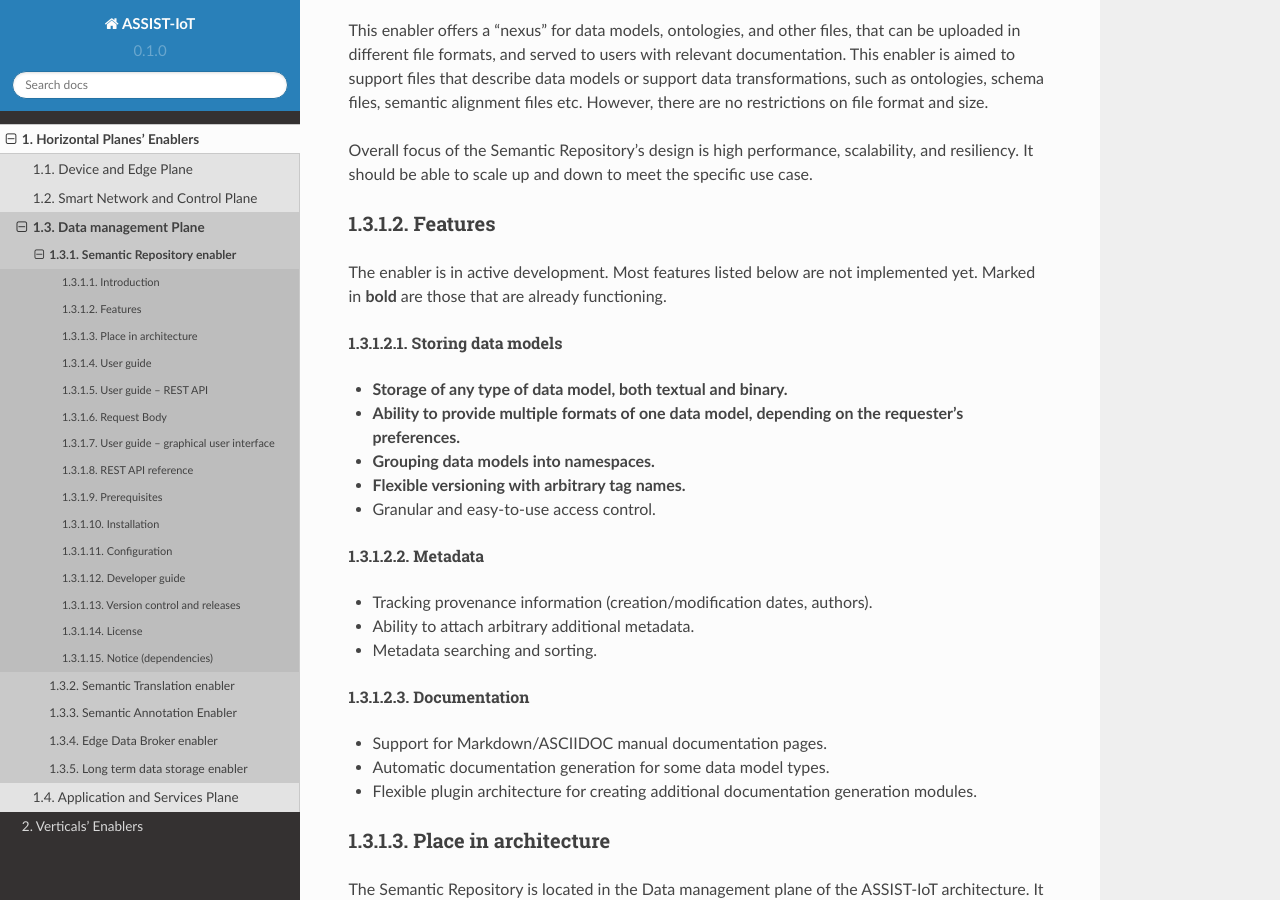
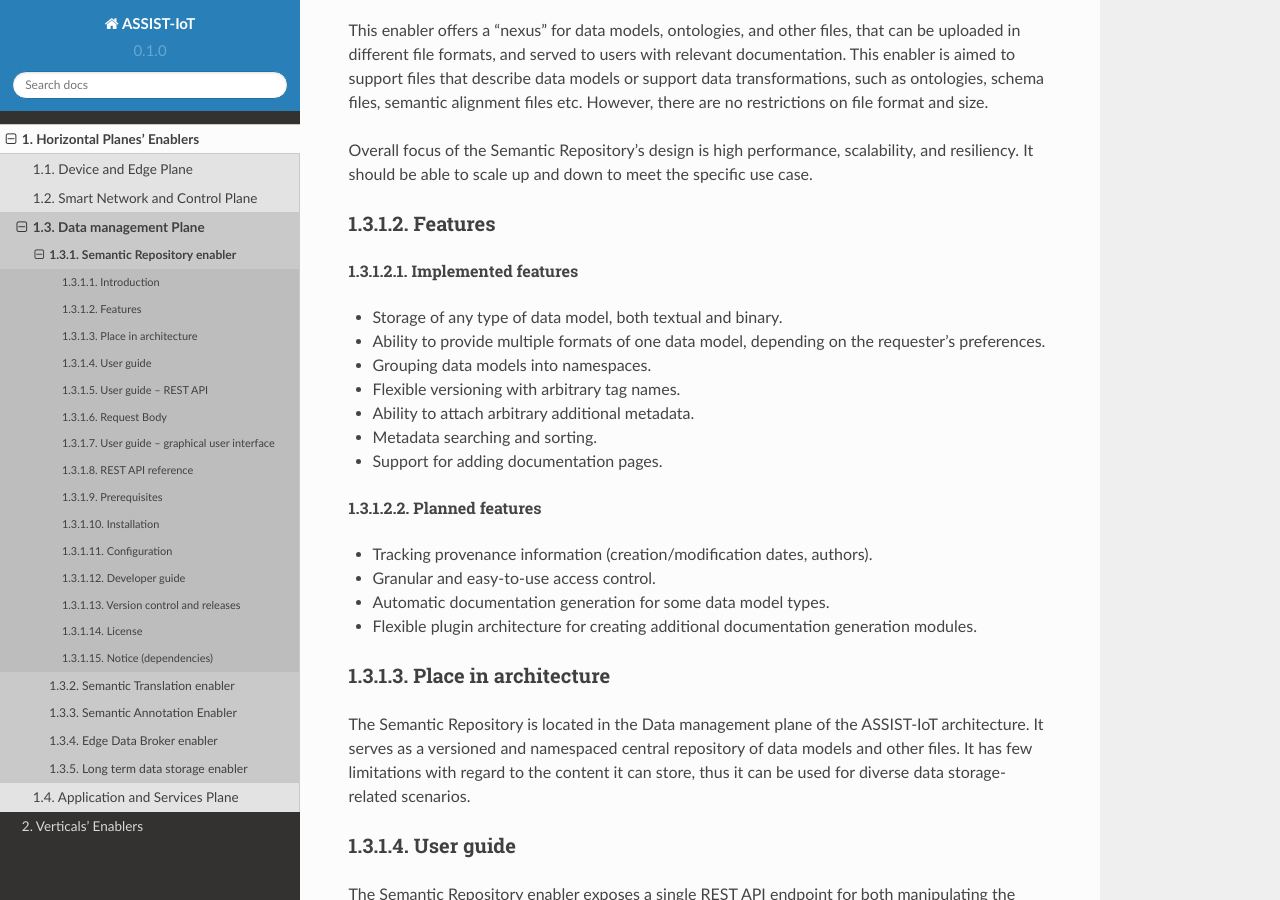
Before and after one commit to assist-iot/assist-iot-documentation, a Sphinx documentation site: the page built from docs/source/horizontal_planes/datamanagement/semantic_repository_enabler.rst, in a window 1280 px wide and 900 px high, scrolled down 640 px. Built offline with Sphinx 7.4.7 and the Read the Docs theme 2.0.0, drawn with Linux system fonts in a browser that asks for light colours.

Commit message:
Update Semantic Repository enabler

```diff
--- a/docs/source/horizontal_planes/datamanagement/semantic_repository_enabler.rst
+++ b/docs/source/horizontal_planes/datamanagement/semantic_repository_enabler.rst
@@ -31,32 +31,24 @@
 Features
 ========
 
-The enabler is in active development. Most features listed below are not
-implemented yet. Marked in **bold** are those that are already
-functioning.
-
-Storing data models
-~~~~~~~~~~~~~~~~~~~
-
--  **Storage of any type of data model, both textual and binary.**
--  **Ability to provide multiple formats of one data model, depending on
-   the requester’s preferences.**
--  **Grouping data models into namespaces.**
--  **Flexible versioning with arbitrary tag names.**
--  Granular and easy-to-use access control.
-
-Metadata
-~~~~~~~~
+Implemented features
+~~~~~~~~~~~~~~~~~~~~
+
+-  Storage of any type of data model, both textual and binary.
+-  Ability to provide multiple formats of one data model, depending on
+   the requester’s preferences.
+-  Grouping data models into namespaces.
+-  Flexible versioning with arbitrary tag names.
+-  Ability to attach arbitrary additional metadata.
+-  Metadata searching and sorting.
+-  Support for adding documentation pages.
+
+Planned features
+~~~~~~~~~~~~~~~~
 
 -  Tracking provenance information (creation/modification dates,
    authors).
--  Ability to attach arbitrary additional metadata.
--  Metadata searching and sorting.
-
-Documentation
-~~~~~~~~~~~~~
-
--  Support for Markdown/ASCIIDOC manual documentation pages.
+-  Granular and easy-to-use access control.
 -  Automatic documentation generation for some data model types.
 -  Flexible plugin architecture for creating additional documentation
    generation modules.
```
